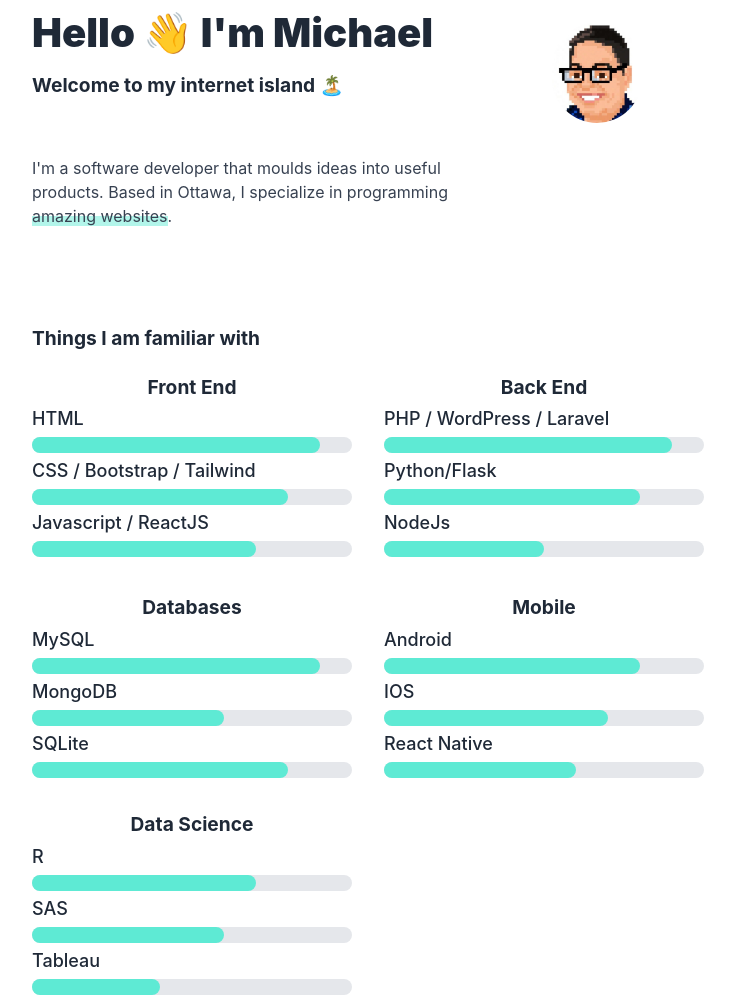
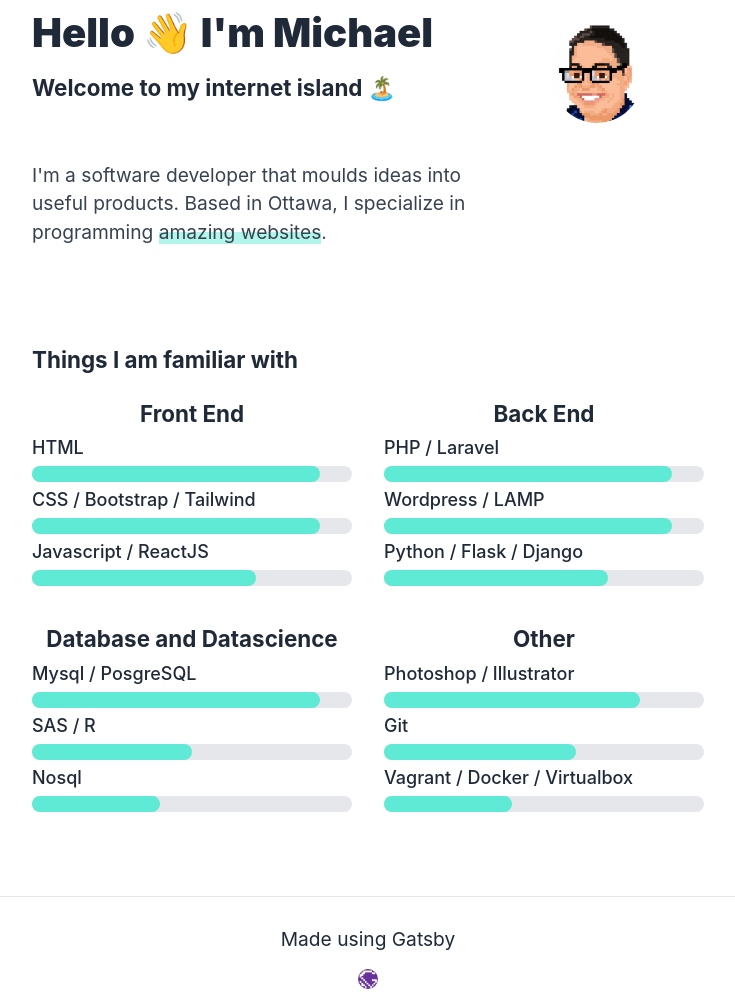
Before and after one commit to mkleung/blog, a Gatsby site: page / in a window 1280 px wide. Shown: the part 181-1180 px from the top of the page, without its empty margins (272-1007 px from the left). Built offline with nearby package versions, Linux system fonts and the light colour scheme; Gatsby itself is replaced by a stand-in of ours.

Commit message:
modifications to homepage

```diff
--- a/gatsby-config.js
+++ b/gatsby-config.js
@@ -11,7 +11,7 @@
     `gatsby-plugin-image`,
     `gatsby-plugin-sharp`,
     `gatsby-transformer-sharp`,
-    // 'gatsby-plugin-dark-mode',
+    'gatsby-plugin-dark-mode',
     {
       resolve: `gatsby-omni-font-loader`,
       options: {
--- a/package.json
+++ b/package.json
@@ -18,6 +18,7 @@
   "dependencies": {
     "gatsby": "^5.12.1",
     "gatsby-omni-font-loader": "^2.0.2",
+    "gatsby-plugin-dark-mode": "^1.1.2",
     "gatsby-plugin-image": "^3.12.0",
     "gatsby-plugin-sharp": "^5.12.0",
     "gatsby-source-filesystem": "^5.12.0",
--- a/src/components/jumbotron.js
+++ b/src/components/jumbotron.js
@@ -7,7 +7,7 @@
 
             <StaticImage src="../images/mike.JPG" placeholder="blurred"
                 layout="fixed"
-                height={50}
+                height={40}
                 className="mx-auto rounded-full mb-5" alt="developer" />
 
             <div className="text-center">
--- a/src/components/navbar.js
+++ b/src/components/navbar.js
@@ -1,34 +1,19 @@
 import * as React from "react"
-import { StaticImage } from "gatsby-plugin-image"
-
-// import { ThemeToggler } from 'gatsby-plugin-dark-mode'
-
+import { ThemeToggler } from 'gatsby-plugin-dark-mode'
 
 function Navbar() {
-  // const [isDark, setIsDark] = React.useState(false)
-
-  // React.useEffect(() => {
-  //   if (isDark) {
-  //     document.body.classList.add('dark');
-  //   } else {
-  //     document.body.classList.remove('dark');
-  //   }
-  // }, [isDark])
-
-
-
   return (
     <div className="container mx-auto">
       <header className="px-5 py-4 flex justify-between items-center">
         <a href="/"><h1 className="text-2xl font-semibold">Michael Leung</h1></a>
         <nav className="flex">
           <a href="/about" className="block px-3 py-2 rounded-lg text-teal-500 hover:bg-teal-400 hover:text-white">About</a>
-          <a href="/blog" className="block px-3 py-2 rounded-lg text-teal-500 hover:bg-teal-400 hover:text-white">Blog</a>
+          {/* <a href="/blog" className="block px-3 py-2 rounded-lg text-teal-500 hover:bg-teal-400 hover:text-white">Blog</a> */}
           <a href="/projects" className="block px-3 py-2 rounded-lg text-teal-500 hover:bg-teal-400 hover:text-white">Projects</a>
           <a href="/contact" className="block px-3 py-2 rounded-lg text-teal-500 hover:bg-teal-400 hover:text-white">Contact</a>
 
           <div className="darkToggle mt-1">
-            {/* <ThemeToggler>
+            <ThemeToggler>
               {({ theme, toggleTheme }) => (
                 <label >
                   <input
@@ -41,12 +26,8 @@
 
                 </label>
               )}
-            </ThemeToggler> */}
+            </ThemeToggler>
 
-
-            {/* {isDark ?
-          (<button  className="mt-2 mx-2" onClick={() => setIsDark(!isDark)}   alt="sun img">🌙</button>) :
-          (<button  className="mt-2 mx-2" onClick={() => setIsDark(!isDark)} alt="moon img">🌕</button>)} */}
           </div>
         </nav>
       </header>
--- a/src/pages/index.js
+++ b/src/pages/index.js
@@ -35,106 +35,75 @@
       </div>
 
       <div className="container max-w-2xl mx-auto py-5 skills grid grid-cols-2 gap-8">
-        <div>
+
+        <div className="frontend">
           <h2 className="font-bold	text-center	">Front End</h2>
-
           <p class="mb-1 mt-1 text-lg font-medium dark:text-white">HTML</p>
           <div className="w-full bg-gray-200 rounded-full h-4 dark:bg-gray-700 mb-1 ">
-            <div className="htmlbar bg-teal-300 h-4 rounded-full"></div>
+            <div className="firstbar bg-teal-300 h-4 rounded-full"></div>
           </div>
-
           <p class="mb-1 mt-1 text-lg font-medium dark:text-white">CSS / Bootstrap / Tailwind</p>
           <div className="w-full bg-gray-200 rounded-full h-4 dark:bg-gray-700 mb-1 ">
-            <div className="cssbar bg-teal-300 h-4 rounded-full"></div>
+            <div className="secondbar bg-teal-300 h-4 rounded-full"></div>
           </div>
-
           <p class="mb-1 mt-1 text-lg font-medium dark:text-white">Javascript / ReactJS</p>
           <div className="w-full bg-gray-200 rounded-full h-4 dark:bg-gray-700 mb-1 ">
-            <div className="javascriptbar bg-teal-300 h-4 rounded-full"></div>
-          </div>
-
-        </div>
-
-        <div>
-          <h2 className="font-bold	text-center	">Back End</h2>
-          <p class="mb-1 mt-1 text-lg font-medium dark:text-white">PHP / WordPress / Laravel</p>
-          <div className="w-full bg-gray-200 rounded-full h-4 dark:bg-gray-700">
-            <div className="phpbar bg-teal-300 h-4 rounded-full"></div>
-          </div>
-
-          <p class="mb-1 mt-1 text-lg font-medium dark:text-white">Python/Flask</p>
-          <div className="w-full bg-gray-200 rounded-full h-4 dark:bg-gray-700">
-            <div className="pythonbar bg-teal-300 h-4 rounded-full"></div>
-          </div>
-
-          <p class="mb-1 mt-1 text-lg font-medium dark:text-white">NodeJs</p>
-          <div className="w-full bg-gray-200 rounded-full h-4 dark:bg-gray-700">
-            <div className="nodebar bg-teal-300 h-4 rounded-full"></div>
+            <div className="thirdbar bg-teal-300 h-4 rounded-full"></div>
           </div>
         </div>
 
-        <div>
-          <h2 className="font-bold	text-center	">Databases</h2>
-          <p class="mb-1 mt-1 text-lg font-medium dark:text-white">MySQL</p>
+        <div className= "backend">
+          <h2 className="font-bold	text-center	">Back End</h2>
+          <p class="mb-1 mt-1 text-lg font-medium dark:text-white">PHP / Laravel</p>
           <div className="w-full bg-gray-200 rounded-full h-4 dark:bg-gray-700">
-            <div className="mysqlbar bg-teal-300 h-4 rounded-full"></div>
+            <div className="firstbar bg-teal-300 h-4 rounded-full"></div>
           </div>
-
-          <p class="mb-1 mt-1 text-lg font-medium dark:text-white">MongoDB</p>
+          <p class="mb-1 mt-1 text-lg font-medium dark:text-white">Wordpress / LAMP</p>
           <div className="w-full bg-gray-200 rounded-full h-4 dark:bg-gray-700">
-            <div className="mongobar bg-teal-300 h-4 rounded-full"></div>
+            <div className="secondbar bg-teal-300 h-4 rounded-full"></div>
           </div>
-
-          <p class="mb-1 mt-1 text-lg font-medium dark:text-white">SQLite</p>
+          <p class="mb-1 mt-1 text-lg font-medium dark:text-white">Python / Flask / Django</p>
           <div className="w-full bg-gray-200 rounded-full h-4 dark:bg-gray-700">
-            <div className="sqlitebar bg-teal-300 h-4 rounded-full"></div>
-          </div>
-        </div>
-
-        <div>
-          <h2 className="font-bold	text-center	">Mobile</h2>
-
-          <p class="mb-1 mt-1 text-lg font-medium dark:text-white">Android</p>
-          <div className="w-full bg-gray-200 rounded-full h-4 dark:bg-gray-700">
-            <div className="androidbar bg-teal-300 h-4 rounded-full"></div>
-          </div>
-
-          <p class="mb-1 mt-1 text-lg font-medium dark:text-white">IOS</p>
-          <div className="w-full bg-gray-200 rounded-full h-4 dark:bg-gray-700">
-            <div className="iosbar bg-teal-300 h-4 rounded-full"></div>
-          </div>
-
-          <p class="mb-1 mt-1 text-lg font-medium dark:text-white">React Native</p>
-          <div className="w-full bg-gray-200 rounded-full h-4 dark:bg-gray-700">
-            <div className="reactbar bg-teal-300 h-4 rounded-full"></div>
+            <div className="thirdbar bg-teal-300 h-4 rounded-full"></div>
           </div>
         </div>
 
 
-
-        <div>
-          <h2 className="font-bold	text-center	">Data Science</h2>
-
-          <p class="mb-1 mt-1 text-lg font-medium dark:text-white">R</p>
+        <div className="datascience">
+          <h2 className="font-bold	text-center	">Database and Datascience</h2>
+          <p class="mb-1 mt-1 text-lg font-medium dark:text-white">Mysql / PosgreSQL</p>
           <div className="w-full bg-gray-200 rounded-full h-4 dark:bg-gray-700">
-            <div className="rbar bg-teal-300 h-4 rounded-full"></div>
+            <div className="firstbar bg-teal-300 h-4 rounded-full"></div>
           </div>
 
-          <p class="mb-1 mt-1 text-lg font-medium dark:text-white">SAS</p>
+          <p class="mb-1 mt-1 text-lg font-medium dark:text-white">SAS / R</p>
           <div className="w-full bg-gray-200 rounded-full h-4 dark:bg-gray-700">
-            <div className="sasbar bg-teal-300 h-4 rounded-full"></div>
+            <div className="secondbar bg-teal-300 h-4 rounded-full"></div>
           </div>
 
-          <p class="mb-1 mt-1 text-lg font-medium dark:text-white">Tableau</p>
+          <p class="mb-1 mt-1 text-lg font-medium dark:text-white">Nosql</p>
           <div className="w-full bg-gray-200 rounded-full h-4 dark:bg-gray-700">
-            <div className="tableaubar bg-teal-300 h-4 rounded-full"></div>
+            <div className="thirdbar bg-teal-300 h-4 rounded-full"></div>
           </div>
-
         </div>
 
+        {/* Other */}
+        <div className="other">
+          <h2 className="font-bold	text-center	">Other</h2>
+          <p class="mb-1 mt-1 text-lg font-medium dark:text-white">Photoshop / Illustrator</p>
+          <div className="w-full bg-gray-200 rounded-full h-4 dark:bg-gray-700">
+            <div className="firstbar bg-teal-300 h-4 rounded-full"></div>
+          </div>
+          <p class="mb-1 mt-1 text-lg font-medium dark:text-white">Git</p>
+          <div className="w-full bg-gray-200 rounded-full h-4 dark:bg-gray-700">
+            <div className="secondbar bg-teal-300 h-4 rounded-full"></div>
+          </div>
+          <p class="mb-1 mt-1 text-lg font-medium dark:text-white">Vagrant / Docker / Virtualbox</p>
+          <div className="w-full bg-gray-200 rounded-full h-4 dark:bg-gray-700">
+            <div className="thirdbar bg-teal-300 h-4 rounded-full"></div>
+          </div>
+        </div>
       </div>
-
-
       <Footer />
     </main >
   )
--- a/src/styles/custom.css
+++ b/src/styles/custom.css
@@ -9,20 +9,21 @@
 
 h2 {
   font-weight: 700;
-  font-size: 1.2rem;
+  font-size: 1.4rem;
 }
 
 h3 {
   font-weight: 600;
-  font-size: 1rem;
+  font-size: 1.2rem;
 }
 
 p {
   font-weight: 400;
+  font-size: 1.2rem;
 }
 
 
-/* .dark {
+.dark {
   background-color: #111827;
 }
 
@@ -33,7 +34,7 @@
 .dark span,
 .dark label {
   color: white;
-} */
+}
 
 
 body.light {
@@ -70,62 +71,18 @@
   background: linear-gradient(180deg, hsla(0, 0%, 100%, 0) 50%, #f39c12 0);
 }
 
-.skills .htmlbar {
-  width: 90%;
-}
+.frontend .firstbar { width: 90%; }
+.frontend .secondbar { width: 90%; }
+.frontend .thirdbar { width: 70%; }
 
-.skills .cssbar {
-  width: 80%;
-}
+.backend .firstbar { width: 90%; }
+.backend .secondbar { width: 90%; }
+.backend .thirdbar { width: 70%; }
 
-.skills .javascriptbar {
-  width: 70%;
-}
+.datascience .firstbar { width: 90%; }
+.datascience .secondbar { width: 50%; }
+.datascience .thirdbar { width: 40%; }
 
-.skills .phpbar {
-  width: 90%;
-}
-
-.skills .pythonbar {
-  width: 80%;
-}
-
-.skills .nodebar {
-  width: 50%;
-}
-
-.skills .mongobar {
-  width: 60%;
-}
-
-.skills .mysqlbar {
-  width: 90%;
-}
-
-.skills .sqlitebar {
-  width: 80%;
-}
-
-.skills .iosbar {
-  width: 70%;
-}
-
-.skills .androidbar {
-  width: 80%;
-}
-
-.skills .reactbar {
-  width: 60%;
-}
-
-.skills .rbar {
-  width: 70%;
-}
-
-.skills .sasbar {
-  width: 60%;
-}
-
-.skills .tableaubar {
-  width: 40%;
-}
+.other .firstbar { width: 80%; }
+.other .secondbar { width: 60%; }
+.other .thirdbar { width: 40%; }
```
Also changed, not shown: 1 other file.
